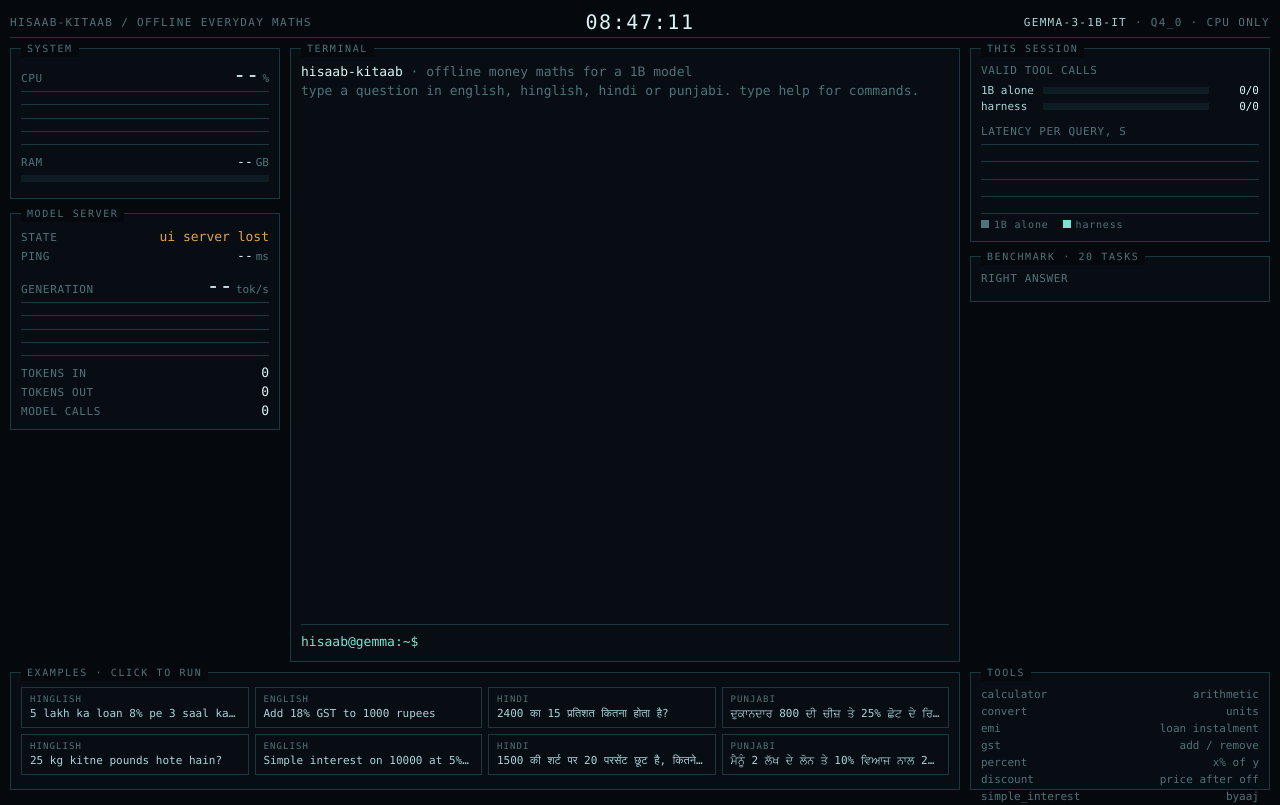
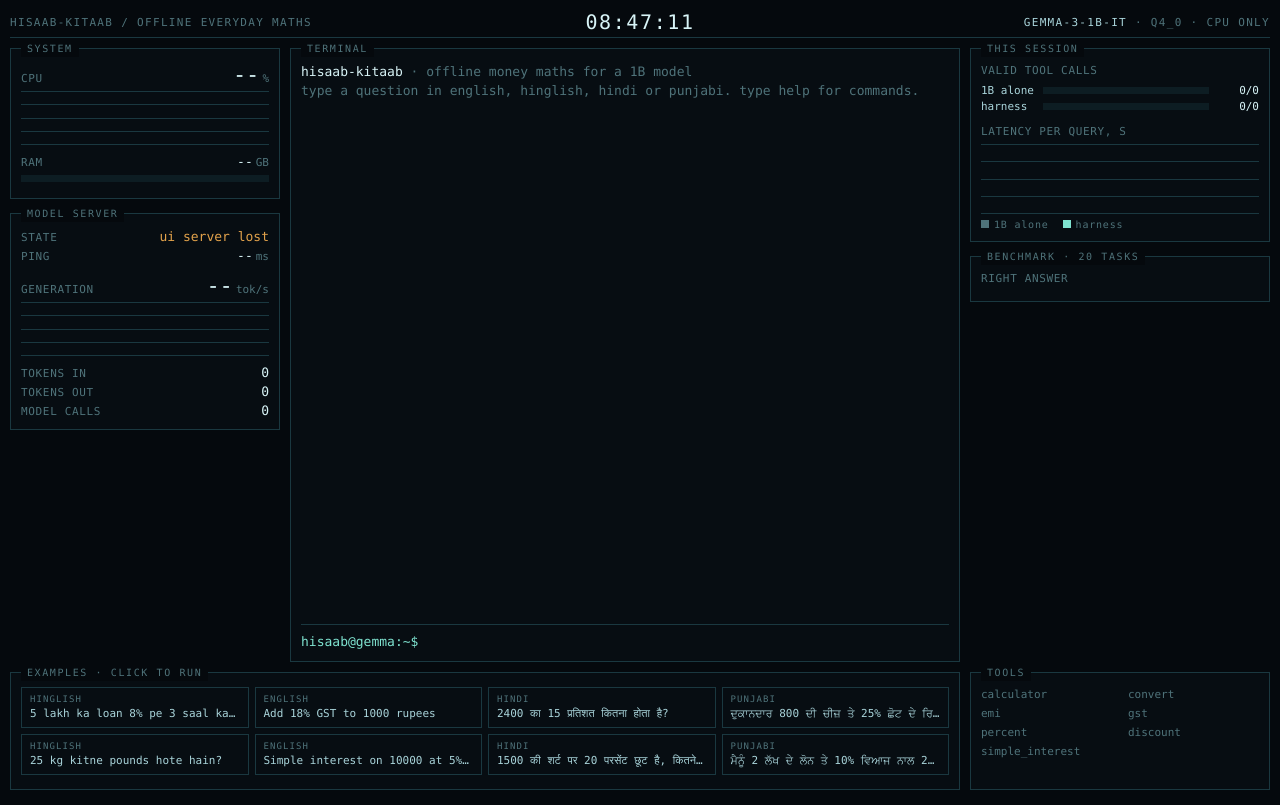
Before and after one commit to Saatvik-GT/hisaab-kitaab, a plain HTML site: page ui/index.html in a window 1280 px wide. Drawn offline with Linux system fonts and the light colour scheme; no server answers.

Commit message:
UI: compact two-column tools list so all seven tools fit

```diff
--- a/ui/index.html
+++ b/ui/index.html
@@ -69,9 +69,9 @@
         padding: 5px 8px; cursor: pointer; overflow: hidden; text-overflow: ellipsis; white-space: nowrap; }
 .chip:hover { border-color: var(--fg); color: var(--hi); }
 .chip small { display: block; color: var(--dim); font-size: 9px; letter-spacing: .12em; text-transform: uppercase; }
-#tools { display: grid; grid-template-columns: 1fr; gap: 1px; }
-#tools div { display: grid; grid-template-columns: 112px 1fr; gap: 8px; font-size: 11px; }
-#tools div span:last-child { text-align: right; overflow: hidden; text-overflow: ellipsis; white-space: nowrap; }
+#tools { display: grid; grid-template-columns: 1fr 1fr; gap: 3px 16px; align-content: start; }
+#tools div { display: flex; justify-content: space-between; font-size: 11px; min-width: 0; }
+#tools div span:first-child { overflow: hidden; text-overflow: ellipsis; white-space: nowrap; }
 
 @media (max-width: 1000px) {
   body { overflow: auto; height: auto; grid-template-rows: auto; }
@@ -264,7 +264,7 @@
   $("vk").style.transform = `scaleX(${frac(S.valid.k)})`; $("vkt").textContent = S.valid.k.join("/");
   $("tin").textContent = S.tin; $("tout").textContent = S.tout; $("ncalls").textContent = S.calls;
   $("tpsv").textContent = S.tps.length ? S.tps[S.tps.length - 1].toFixed(1) : "--";
-  document.querySelectorAll("#tools div").forEach(d => { d.lastChild.textContent = S.toolUse[d.dataset.t] ? "×" + S.toolUse[d.dataset.t] : d.dataset.s; });
+  document.querySelectorAll("#tools div").forEach(d => { d.lastChild.textContent = S.toolUse[d.dataset.t] ? "×" + S.toolUse[d.dataset.t] : ""; });
   redraw();
 }
 
@@ -293,7 +293,7 @@
 }));
 $("tools").append(...TOOLS.map(([t, s]) => {
   const d = document.createElement("div"); d.dataset.t = t; d.dataset.s = s;
-  d.innerHTML = "<span class='dim'></span><span class='dim'></span>"; d.firstChild.textContent = t; d.lastChild.textContent = s; return d;
+  d.innerHTML = "<span class='dim'></span><span class='dim'></span>"; d.firstChild.textContent = t; d.title = s; return d;
 }));
 fetch("/api/bench").then(r => r.json()).then(b => {
   const rows = Object.entries(b); $("bench").innerHTML = "";
```
